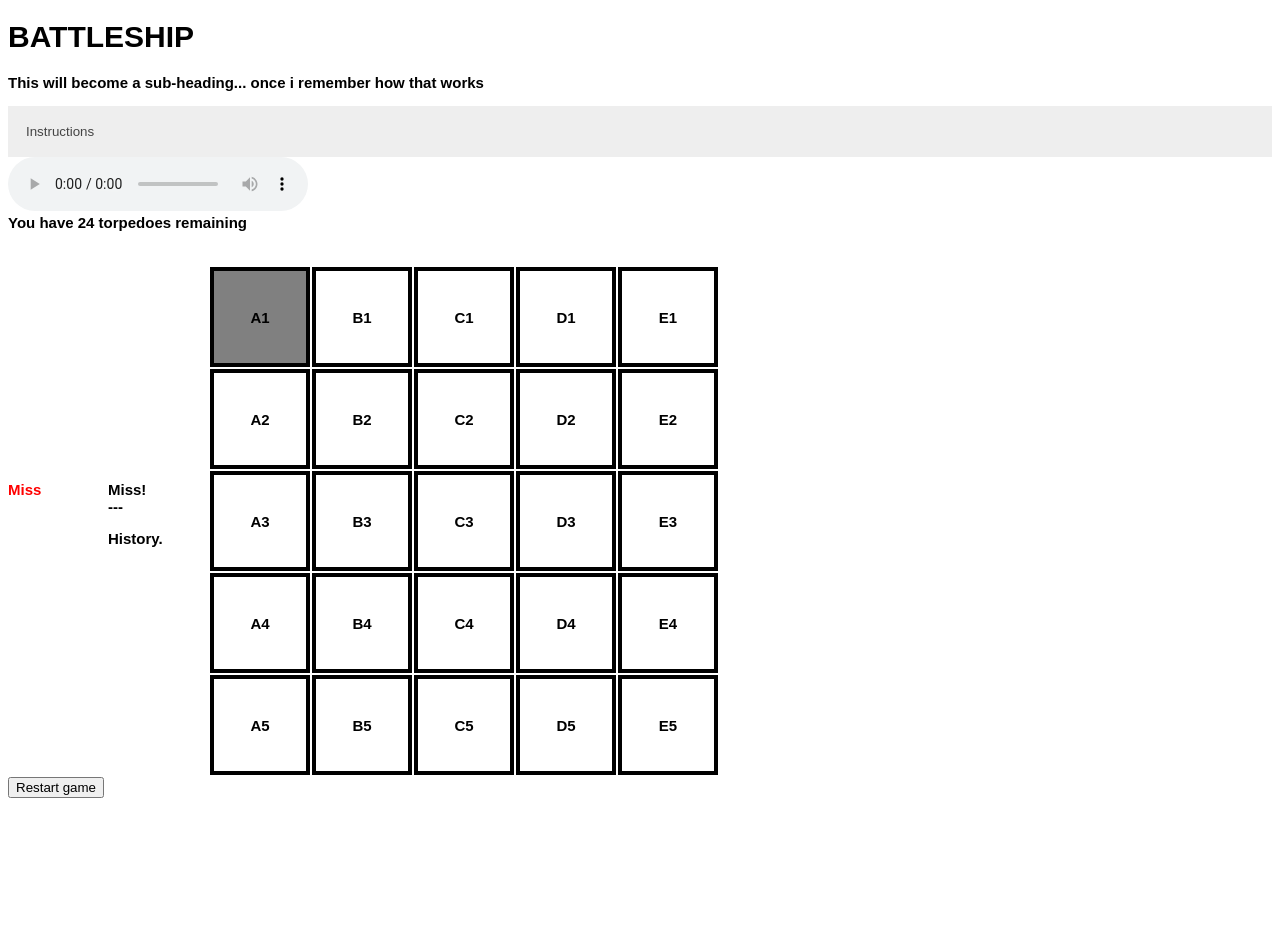
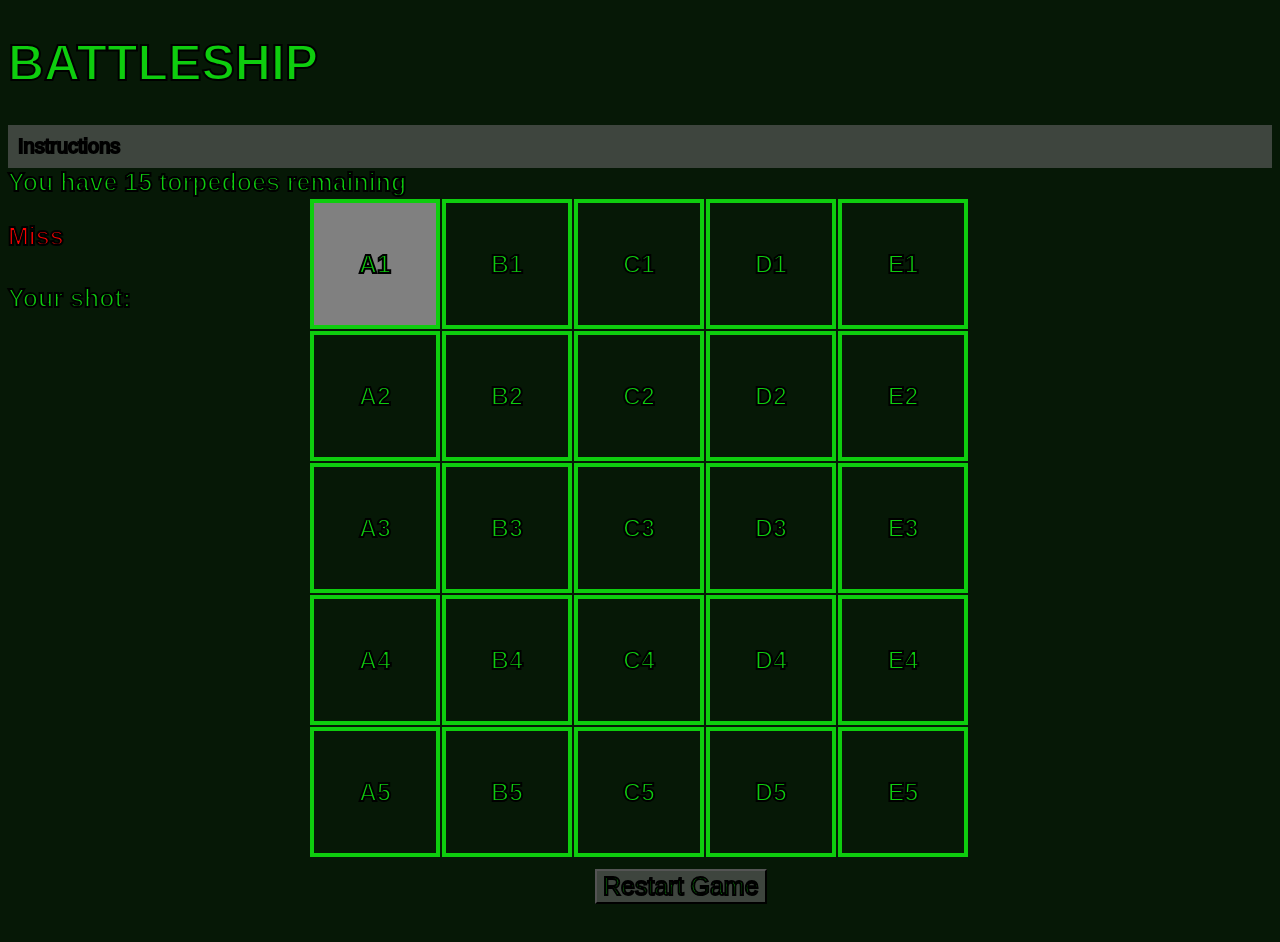
Before and after one commit to Gopherbroke/Project1, a plain HTML site: page index.html in a window 1280 px wide. Both pictures are taken after a click on the element "A1". Before the commit the page ends 806 px from the top, so only its background shows below. Drawn offline with nearby package versions, Linux system fonts and the light colour scheme.

Commit message:
final commit

```diff
--- a/app.css
+++ b/app.css
@@ -1,36 +1,62 @@
+
+
 body {
-  /*background-image: url("battleship-grid-pic.png");
-  background-size: cover;*/
-  /*background-color: black;
-  color: green;*/
-  font-size: 15px;
-  font-family: 'Exo 2', sans-serif;
+  background-color: rgb(6, 24, 6);
+  color: rgb(14, 205, 14);
+  font-size: 25px;
+  font-family: 'Machine Bold', sans-serif;
   font-weight: bold;
+  -webkit-text-stroke-width: 2px;
+  -webkit-text-stroke-color: black;
+}
+}
+h1 {
+  font-size: 60px;
 }
 table td {
   border: solid 4px;
-  width: 90px;
-  height: 90px;
+  width: 120px;
+  height: 120px;
   text-align: center;
 }
+#startButton{
+  color: rgb(14, 205, 14);
+  font-size: 25px;
+  font-family: 'Machine Bold', sans-serif;
+  background-color: rgb(62, 69, 62);
+}
+#reset {
+  margin: auto;
+  width: 50%;
+  padding: 10px;
+  width: 90px;
+  height: 60px;
 
+}
 #gameUpdates {
   display: flex;
   justify-content: space-between;
 }
 #flexContainer {
   display: flex;
-  align-items: center;
+  align-items: flex-start;;
 }
-#gameFeedback, #gameHistory, #tableDiv {
+#gameFeedback, #tableDiv {
   display: inline-block;
 }
 #gameFeedback {
-  width: 100px;
-  color: red;
+  font-size: 25px;
+  width: 300px;
+  color: rgb(14, 205, 14);
 }
-#gameHistory {
-  width: 100px;
+
+#gameFeedback p:nth-child(1) {
+  color: red
+}
+
+
+#gfhl {
+  color: rgb(14, 205, 14);
 }
 
 .container {
@@ -38,10 +64,12 @@ table td {
 }
 
 button.accordion {
-    background-color: #eee;
-    color: #444;
+  font-family: 'Machine Bold', sans-serif;
+  font-size: 20px;
+  background-color: rgb(62, 69, 62);
+  color: rgb(14, 205, 14);
   cursor: pointer;
-    padding: 18px;
+  padding: 10px;
   width: 100%;
   text-align: left;
   border: none;
@@ -50,12 +78,12 @@ button.accordion {
 }
 
 button.accordion.active {
-    background-color: #ddd;
+  background-color: rgb(62, 69, 62);
 }
 
 div.panel {
-    padding: 0 18px;
-    background-color: white;
+  padding: 10px;
+  background-color: rgb(62, 69, 62);
   display: none;
 }
 
@@ -65,21 +93,5 @@ div.panel.show {
 
 [class*="col-"] {
   display: inline-block;
-/*    float: left;
-  padding: 15px;
-  border: 1px solid red; */
+
 }
-/*
-.col-1 {width: 8.33%;}
-.col-2 {width: 16.66%;}
-.col-3 {width: 25%;}
-.col-4 {width: 33%;}
-.col-5 {width: 41.66%;}
-.col-6 {width: 50%;}
-.col-7 {width: 58.33%;}
-.col-8 {width: 66.66%;}
-.col-9 {width: 75%;}
-.col-10 {width: 83.33%;}
-.col-11 {width: 91.66%;}
-.col-12 {width: 100%;}
-*/
--- a/app.js
+++ b/app.js
@@ -2,23 +2,21 @@
 var shipsFound = 0;
 var guess;
 var box;
-var scream = "Wilhelm-Scream.mp3";
 
-//var ship1 = #1;
+
 var myMove = function() {
 audio.src =  sink;
 }
 while (ship1 == ship2 || ship2 == ship3 || ship1 == ship3) {
-  // Using three variables to save our ship positions
 
 
-
+// Using variables to save our ship positions
   var ship1 = Math.floor(Math.random() * 26);
   var ship2 = Math.floor(Math.random() * 26);
   var ship3 = Math.floor(Math.random() * 26);
 }
 var boxes = document.getElementsByClassName("space");
-
+//Using a for loop to hide the ships
 for(var i = 0; i < boxes.length; i++) {
   // Declare variable to hold each single box
   var box = boxes[i];
@@ -28,37 +26,42 @@ for(var i = 0; i < boxes.length; i++) {
     var position = parseInt(str);
     torpedoes();
 
-
-          //alert("You Win!");
+    //stop all guesses once player has run out of torpedoes
     if (torpedostack < 0) {
       $( "body" ).off( "click", ".space", boxes);
-    }
+    } //stop all guesses once all three ships have been hit
     else if (shipsFound === 3) {
       $( "body" ).off( "click", ".space", boxes);
-    }
+    }  //alert("You Win!");
     else if (torpedostack === 0 && shipsFound === 3) {
       $("#ammo").html("You Win!");
     }
     else if (position == ship1 || position == ship2 || position == ship3) {
-        // If we get a hit, the box changes to black
+        // If we get a hit, the box text changes to red
         this.style.color = "red";
+        //creates a running tally of ships hit
         shipsFound++;
         if (shipsFound === 3) {
-              $("#gameFeedback").html("You Win!<br>");
-              $("#gameHistory").prepend("You Win!<br>");
-        } else {
-          $("#gameFeedback").html("That's a hit!<br>");
-          $("#gameHistory").prepend("That's a hit!<br>");
+              //Create a win response from the game
+            $("#gameFeedback").prepend("<p>You Win!</p>");
+        }
+        else {
+          //Create a hit response and adds it to the list of responses
+            $("#gameFeedback").prepend("<p>That's a hit!</p>");
+          // Add a sound effect for each hit
+            $("#scream")[0].play();
         };
     }
     else {
+          //changes background to grey on chosen spaces that were misses
         this.style.backgroundColor = "grey";
-        $("#gameFeedback").html("Miss<br>");
-        $("#gameHistory").prepend("Miss!<br>");
+          //Create a miss response and adds it to the list of responses
+        $("#gameFeedback").prepend("<p>Miss</p>");
+      //  $("#gameHistory").prepend("Miss!<br>");
   }
 }
 }
-
+//creating an accordion panel for the instructions
 var acc = document.getElementsByClassName("accordion");
 var i;
 
@@ -68,139 +71,26 @@ for (i = 0; i < acc.length; i++) {
         this.nextElementSibling.classList.toggle("show");
     }
 }
-
-          // 1. Need to make sure Onclick function for torpedoes() when tile is clicked works
-          // 2. Add Jquery selector function on click to change html of #ammo
-
-
-
-//var ammoRemaining= (16 - guess);
-//var ammoRemaining = 16;
-//ammoRemaining--;
-//var z = ammoRemaining;
-//document.getElementById("demo").innerHTML = z;
-
-var torpedostack = 25;
-
-function torpedoes() {
-  console.log("Torpedo fired");
-  --torpedostack;
-  if (torpedostack >= 0) {
-    $("#ammo").html("You have " + torpedostack + " torpedoes remaining");
-  }
-  else if (shipsFound === 3) {
-    $( "body" ).off( "click", ".space", boxes);
-  }
-  else if (torpedostack === 0 && shipsFound === 3) {
-    $("#ammo").html("You Win!");
-  }
-  else {
-    $("#ammo").html("Game Over");
-    //alert("Game Over");
-
-  }
-}
-
-// function hitOrMiss() {
-//  if ()
-//  }
-/*
-    var shipsFound = 0;
-    var guess;
-    var box;
-    var torpedostack = 16;
-    var myMove = function() {}
-
-
-    var model = {
-        boardSize: 5,
-        numShips: 3,
-        shipLength: [4, 3, 2],
-        shipsSunk: 0,
-
-    	ship1: [
-    		{ locations: [0, 0, 0, 0], hits: ["", "", "", ""] },
-    	],
-      ship2: [
-        { locations: [0, 0, 0], hits: ["", "", ""] },
-      ],
-      ship3: [
-        { locations: [0, 0], hits: ["", ""] }
-      ],
-
-      generateShipLocations: function() {
-		var locations;
-		for (var i = 0; i < this.numShips; i++) {
-		do {
-				locations = this.generateShip();
-		} while (this.collision(locations));
-			this.ships[i].locations = locations;
-		}
-	},
-  generateShip: function() {
-  var direction = Math.floor(Math.random() * 2);
-  var row, col;
-
-  if (direction === 1) { // horizontal
-    row = Math.floor(Math.random() * this.boardSize);
-    col = Math.floor(Math.random() * (this.boardSize - this.shipLength + 1));
-  } else { // vertical
-    row = Math.floor(Math.random() * (this.boardSize - this.shipLength + 1));
-    col = Math.floor(Math.random() * this.boardSize);
-  }
-
-  var newShipLocations = [];
-
-  for (var i = 0; i < this.shipLength; i++) {
-    if (direction === 1) {
-      newShipLocations.push(row + "" + (col + i));
-    } else {
-      newShipLocations.push((row + i) + "" + col);
-    }
-  }
-  return newShipLocations;
-}
-
-
-var boxes = document.getElementsByClassName("space");
-
-for(var i = 0; i < boxes.length; i++) {
-  // Declare variable to hold each single box
-  var box = boxes[i];
-  // Creating an onclick event on the variabled we just declared
- box.onclick = function() {
-    var str = this.getAttribute('id');
-    var position = parseInt(str);
-    torpedoes();
-  if (position == ship1 || position == ship2 || position == ship3) {
-        // If we get a hit, the box changes to black
-        this.style.color = "red";
-        alert("That\'s a hit!")
-        shipsFound++;
-  } else {
-    this.style.backgroundColor = "grey";
-    alert("Miss");
-
-
-
-
-    //document.getElementById("try").style.display = "block"
-    //document.getElementById("success").style.display = "none"
-  }
-}
-}
-};
-
+//Setting total number of shots/guesses to 16
 var torpedostack = 16;
 
 function torpedoes() {
   console.log("Torpedo fired");
+  //decrementing the torpedostack vaiable
   --torpedostack;
-  if (torpedostack > 0) {
+  if (torpedostack >= 0) {
+    //Updating the #ammo div
     $("#ammo").html("You have " + torpedostack + " torpedoes remaining");
   }
-  else {
-    alert("Game over");
+  else if (shipsFound === 3) {
+    //turning off guesses once the game has been won
+    $( "body" ).off( "click", ".space", boxes);
   }
+  else if (torpedostack === 0 && shipsFound === 3) {
+    //redundant win response
+    $("#ammo").html("You Win!");
+  }
+  else { //alert("Game Over");
+    $("#ammo").html("Game Over");
+    }
 }
-*/
--- a/index.html
+++ b/index.html
@@ -3,12 +3,10 @@
   <head>
     <meta charset="utf-8">
     <title>Project 1</title>
-    <!--<link rel="stylesheet" href="bower_components/bootstrap/dist/css/bootstrap.css">-->
     <link rel="stylesheet" href="app.css">
   </head>
   <body>
     <h1>BATTLESHIP</h1>
-    <p id='subheading'>This will become a sub-heading... once i remember how that works</p>
     <div>
 
       <button class="accordion">Instructions</button>
@@ -17,26 +15,16 @@
         Select your targets from from the grid. Their carrier will require 4 torpedoes to sink, the battleship 3, and the submarine will take two. Good luck Sailor!</p>
       </div>
 
-      <audio controls>
-  <source src="Wilhelm-Scream.mp3" type="audio/mp3">
-Your browser does not support the audio element.
-</audio>
+      <audio id="scream">
+        <source src=Wilhelm-Scream.mp3 type="audio/mp3">
 
+        </audio>
 
-    <!--  <h2>Instructions</h2>
-      <p>
-        Your opponent has three ships that are about to attack your position, you need to fuck their shit right up!<br>
-        Sink all their vessels before you run out of torpedoes and you will save the Pacifici fleet. <br>
-        Select targets from from the grid. Their carrier will require 3 torpedoes to sink, <br>
-        the battleship, and submarine take two apeice. Good luck Sailor!
-      </p> -->
       <div id="ammo" onclick="torpedoes()">You have 16 torpedoes remaining. </div>
-      <br>
-      <br>
+
       <div id="flexContainer">
         <div id="gameUpdates">
-          <div id="gameFeedback"><p>Your shot:<p>---</div>
-          <div id="gameHistory">---<p><b>History.</b></p></div>
+          <div id="gameFeedback"><h4 id="gfhl">Your shot:</h4></div>
         </div>
         <div id="tableDiv">
         <table id="board" align="center">
@@ -76,8 +64,9 @@ Your browser does not support the audio element.
     </table>
     </div>
   </div>
-  <!--<button id='reset'>New Game</button>-->
-  <FORM><INPUT TYPE="button" onClick="history.go(0)" VALUE="Restart game"></FORM></INPUT>
+  <FORM id="reset">
+    <INPUT id="startButton" TYPE="button" onClick="history.go(0)" VALUE="Restart Game">
+    </FORM></INPUT>
         </div>
 
         <script
```
Also changed, not shown: machineboldregular.ttf (added), 1 other file. Lines whose indentation alone changed are shown as unchanged.
